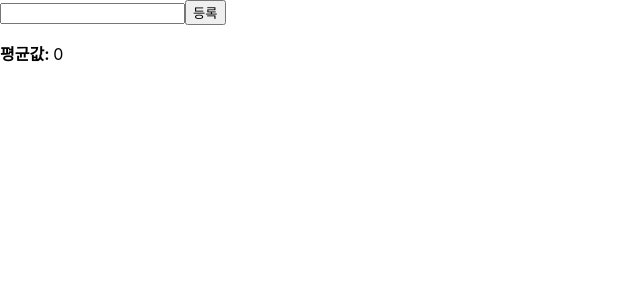
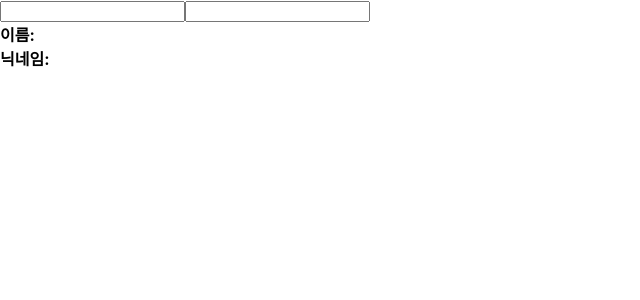
Before and after one commit to hyChunjae2023/react2025, a React (Create React App) app in the folder hello-react/: page / in a window 1280 px wide. Shown: the top 300 px of the page, without its empty margins (0-640 px from the left). Built offline with nearby package versions, Linux system fonts and the light colour scheme.

Commit message:
사용자 정의 Hooks (사용자정의 Hook 의 state 반환 형식 주의)

```diff
--- a/hello-react/src/App.js
+++ b/hello-react/src/App.js
@@ -1,13 +1,13 @@
 import './App.css';
 import ErrorBoundary from './Components/ErrorBoundary';
-import Average from './Components/Average';
+import InfoUseInputsCustomHook from './Components/InfoUseInputsCustomHook';
 
 const App = () => {
 
   return (
     <div>
       <ErrorBoundary>
-        <Average />
+        <InfoUseInputsCustomHook />
       </ErrorBoundary>
     </div>
   )
--- /dev/null
+++ b/hello-react/src/Components/InfoUseInputsCustomHook.js
@@ -0,0 +1,25 @@
+import useInputs from "./useInputs";
+
+const InfoUseInputsCustomHook = () => {
+    const [state, onChange] = useInputs({ name: '', nickname: ''});
+    const {name, nickname} = state;
+
+    return (
+        <div>
+            <div>
+                <input name='name' value={name} onChange={onChange} />
+                <input name='nickname' value={nickname} onChange={onChange} />
+            </div>
+            <div>
+                <div>
+                    <b>이름:</b> {name}
+                </div>
+                <div>
+                    <b>닉네임: </b> {nickname}
+                </div>
+            </div>
+        </div>
+    )
+}
+
+export default InfoUseInputsCustomHook;
--- /dev/null
+++ b/hello-react/src/Components/useInputs.js
@@ -0,0 +1,31 @@
+import { useReducer } from 'react'
+
+/**
+ * 사용자정의 Hooks
+ */
+
+/**
+ * 리듀서를 이용해 컴포넌트 외부로 빼낸 업데이트 로직 함수
+ * @param {*} state : 현재 상태. input DOM 요소 각각의 값. { name, nickname}
+ * @param {*} action : 액션값. input DOM 요소
+ * @returns { name, nicknme }
+ */
+function reducer(state, action) {
+    return {
+        ...state,
+        [action.name] : action.value //변경되는 상태. [e.target.name] = e.target.value
+    };
+}
+
+/**
+ * Reducer : '현재 상태', '업데이트에 필요한 정보'를 담은 액션값을 전달받아 새로운 상태를 반환하는 함수.
+ *           [ state: 현재 상태, dispatch: 액션을 발생시키는 함수 ] = useReducer(리듀서함수, 리듀서 기본값);
+ *           dispatch(action) 형태로 함수 안에 파라미터로 액션값을 넣어주면 리듀서 함수가 호출되는 구조
+ */
+export default function useInputs(initialForm) {
+    const [ state, dispatch ] = useReducer(reducer, initialForm);
+    const onChange = e => {
+        dispatch(e.target);
+    };
+    return [ state, onChange ];
+}
```
